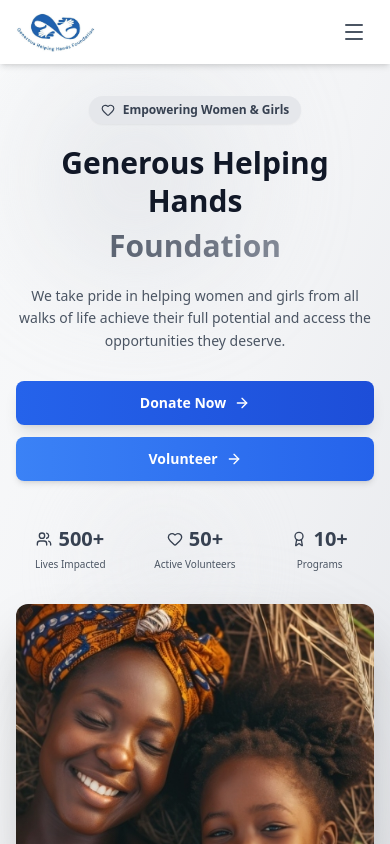
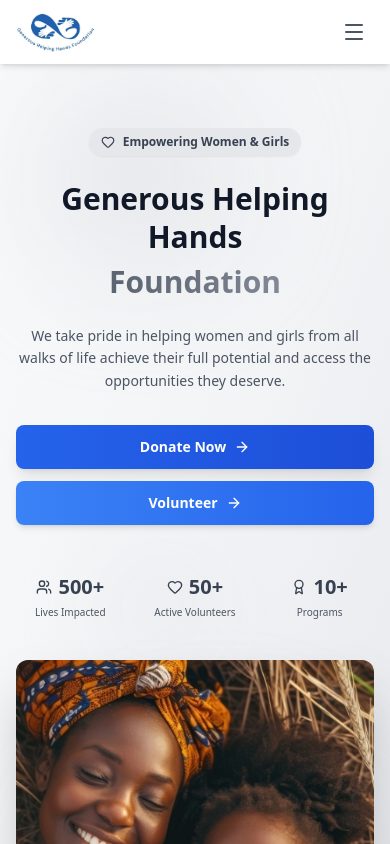
Before and after one commit to Perpetualisi/Generous-Helping-Hands, a React (Vite) app: page / in a window 390 px wide. Shown: the top 844 px of the page. Built offline with nearby package versions, Linux system fonts and the light colour scheme.

Commit message:
fix: improve hero section mobile spacing and padding

```diff
--- a/src/Components/Hero.tsx
+++ b/src/Components/Hero.tsx
@@ -153,10 +153,10 @@ const Hero: React.FC = () => {
   return (
     <section
       id="home"
-      className="relative min-h-screen flex items-center justify-center overflow-hidden
+      className="relative min-h-screen flex flex-col lg:flex-row items-center justify-center overflow-hidden
                  bg-gradient-to-br from-gray-50 via-gray-100 to-gray-200
                  dark:from-gray-900 dark:via-gray-800 dark:to-gray-900 transition-colors duration-300
-                 pt-24 sm:pt-28 md:pt-32 lg:pt-40"
+                 pt-32 sm:pt-36 md:pt-40 lg:pt-48 pb-20 sm:pb-24 lg:pb-32"
       aria-label="Hero section"
     >
       {/* Animated background elements */}
@@ -166,12 +166,12 @@ const Hero: React.FC = () => {
         <div className="absolute top-1/2 left-1/4 w-32 h-32 sm:w-40 sm:h-40 bg-gray-200 dark:bg-gray-600/20 rounded-full opacity-20 blur-2xl animate-pulse" />
       </div>
 
-      <div className="relative max-w-7xl mx-auto w-full px-4 sm:px-6 lg:px-8 pb-12 sm:pb-16">
-        <div className="grid grid-cols-1 lg:grid-cols-2 gap-8 sm:gap-10 lg:gap-12 xl:gap-16 items-center">
+      <div className="relative max-w-7xl mx-auto w-full px-4 sm:px-6 lg:px-8">
+        <div className="grid grid-cols-1 lg:grid-cols-2 gap-10 sm:gap-12 lg:gap-16 xl:gap-20 items-center">
 
           {/* Left side: Text Content */}
           <div
-            className={`space-y-5 sm:space-y-6 text-center lg:text-left transition-all duration-1000 ${
+            className={`space-y-6 sm:space-y-8 text-center lg:text-left transition-all duration-1000 ${
               isVisible ? "opacity-100 translate-y-0" : "opacity-0 translate-y-10"
             }`}
           >
@@ -227,8 +227,8 @@ const Hero: React.FC = () => {
       {/* Scroll indicator - hidden on mobile */}
       <button
         onClick={scrollToNext}
-        className="absolute bottom-6 sm:bottom-8 left-1/2 transform -translate-x-1/2 hidden md:flex flex-col items-center gap-2
-                   text-gray-400 dark:text-gray-500 hover:text-gray-600 dark:hover:text-gray-300 transition-colors group cursor-pointer"
+        className="absolute bottom-10 left-1/2 transform -translate-x-1/2 hidden md:flex flex-col items-center gap-2
+                    text-gray-400 dark:text-gray-500 hover:text-gray-600 dark:hover:text-gray-300 transition-colors group cursor-pointer"
         aria-label="Scroll to next section"
       >
         <span className="text-xs sm:text-sm font-medium">Scroll to explore</span>
```
